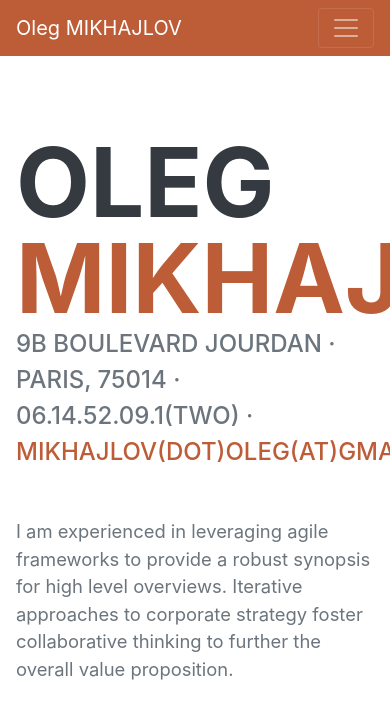
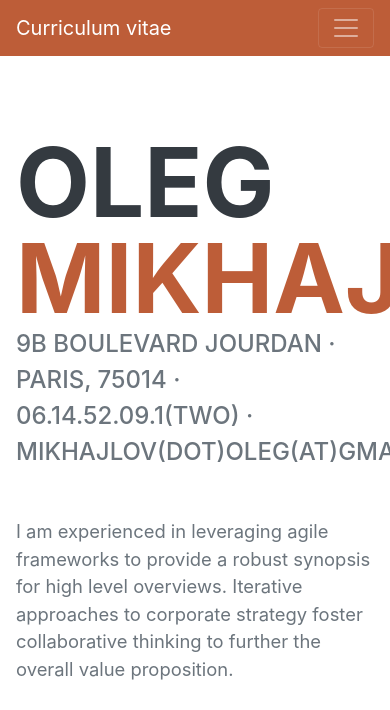
Before and after one commit to mikhajlov-oleg/cvpage, a plain HTML site: page index.html in a window 390 px wide. Shown: the top 710 px of the page. Drawn offline with nearby package versions, Linux system fonts and the light colour scheme; a web font is replaced by a local one.

Commit message:
Update index.html
h

```diff
--- a/index.html
+++ b/index.html
@@ -19,7 +19,7 @@
         <!-- Navigation-->
         <nav class="navbar navbar-expand-lg navbar-dark bg-primary fixed-top" id="sideNav">
             <a class="navbar-brand js-scroll-trigger" href="#page-top">
-                <span class="d-block d-lg-none">Oleg MIKHAJLOV</span>
+                <span class="d-block d-lg-none">Curriculum vitae</span>
                 <span class="d-none d-lg-block"><img class="img-fluid img-profile rounded-circle mx-auto mb-2" src="assets/img/profile_oleg.jpeg" alt="" /></span>
             </a>
             <button class="navbar-toggler" type="button" data-toggle="collapse" data-target="#navbarSupportedContent" aria-controls="navbarSupportedContent" aria-expanded="false" aria-label="Toggle navigation"><span class="navbar-toggler-icon"></span></button>
@@ -45,8 +45,7 @@
                         <span class="text-primary">Mikhajlov</span>
                     </h1>
                     <div class="subheading mb-5">
-                        9B boulevard Jourdan · Paris, 75014 · 06.14.52.09.1(two) ·
-                        <a href="mailto:name@email.com">mikhajlov(dot)oleg(at)gmail(dot)com</a>
+                        9B boulevard Jourdan · Paris, 75014 · 06.14.52.09.1(two) ·  mikhajlov(dot)oleg(at)gmail(dot)com
                     </div>
                     <p class="lead mb-5">I am experienced in leveraging agile frameworks to provide a robust synopsis for high level overviews. Iterative approaches to corporate strategy foster collaborative thinking to further the overall value proposition.</p>
                     <div class="social-icons">
```
